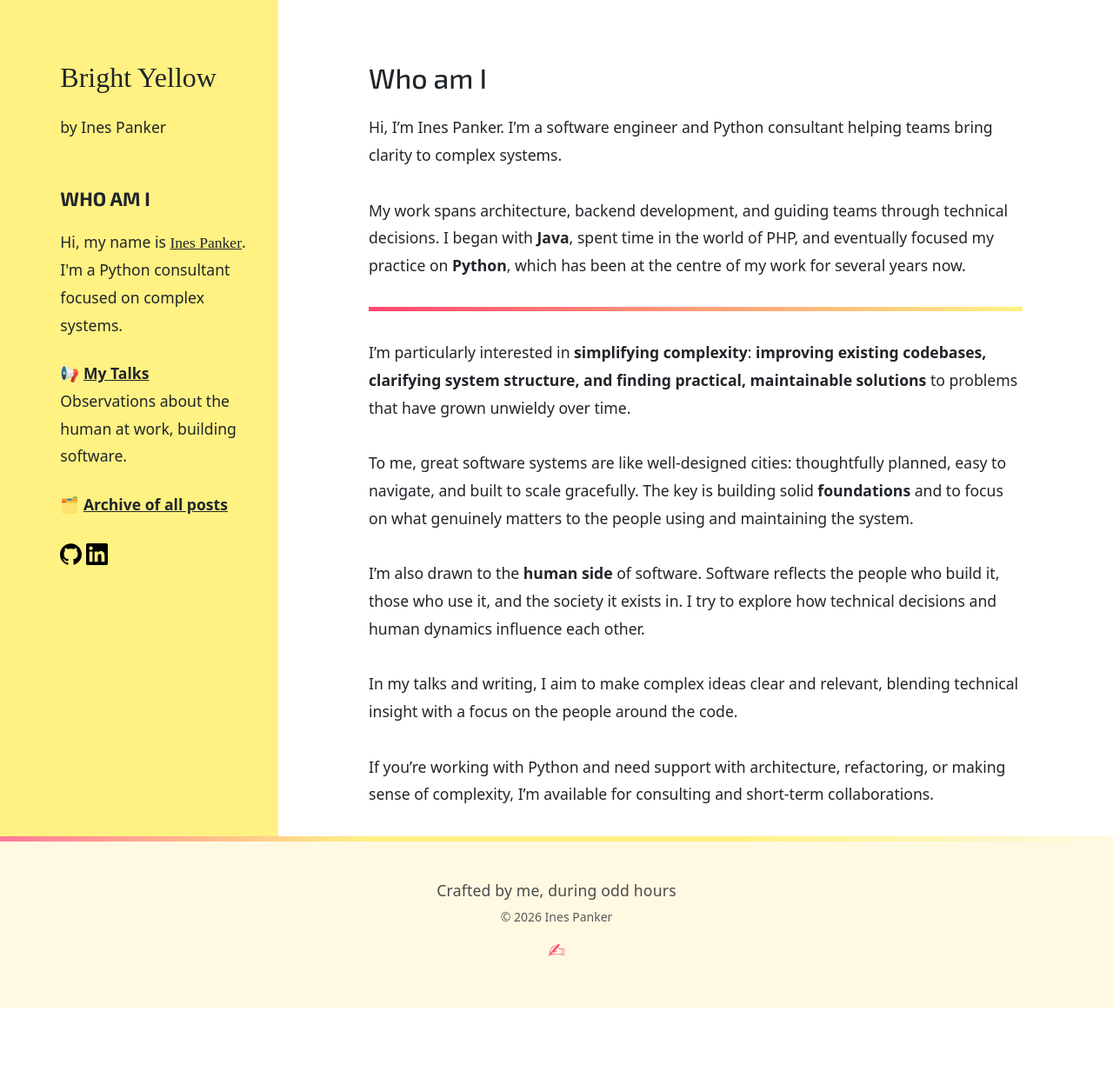
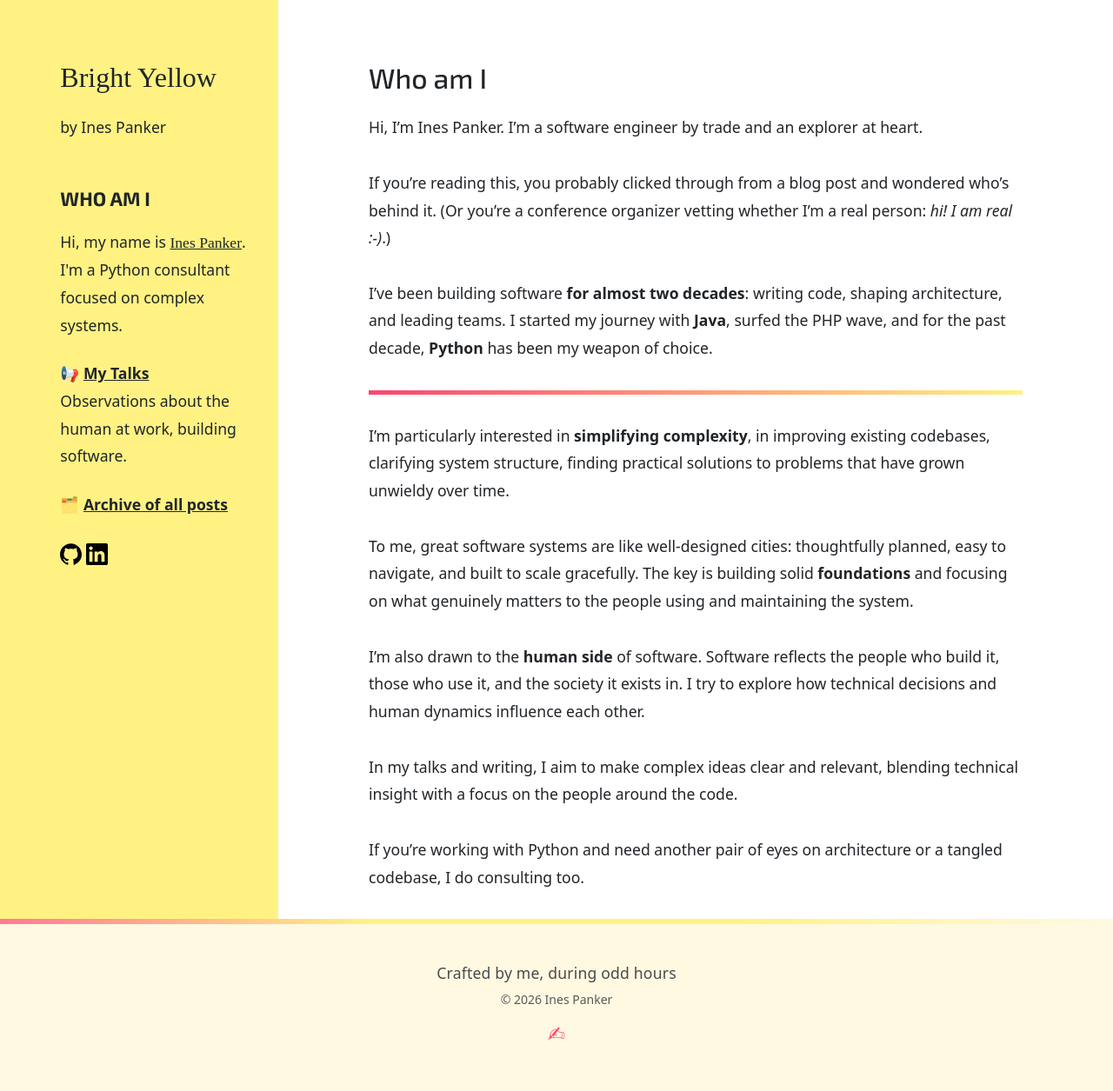
Before and after one commit to inesp/inesp.github.io, a Jekyll site: the page built from about.md, in a window 1280 px wide. Shown: the whole page at 87% size. Built offline with Jekyll 4.4.1, drawn with Linux system fonts in a browser that asks for light colours; nearby versions of some CDN libraries; some web fonts are replaced; a style sheet for code colours, icons or effects is not loaded; before the commit the page ends 1159 px from its top, so only the background shows below that.

Commit message:
Re-do bio again
...why? - for no reason...

```diff
--- a/about.md
+++ b/about.md
@@ -5,18 +5,20 @@ permalink: /about/
 css: about
 ---
 
-Hi, I’m Ines Panker. I'm a software engineer and Python consultant helping teams bring clarity to complex systems.
+Hi, I'm Ines Panker. I'm a software engineer by trade and an explorer at heart.
 
-My work spans architecture, backend development, and guiding teams through technical decisions. I began with **Java**, spent time in the world of PHP, and eventually focused my practice on **Python**, which has been at the centre of my work for several years now.
+If you're reading this, you probably clicked through from a blog post and wondered who's behind it. (Or you're a conference organizer vetting whether I'm a real person: _hi! I am real :-)_.)
+
+I've been building software **for almost two decades**: writing code, shaping architecture, and leading teams. I started my journey with **Java**, surfed the PHP wave, and for the past decade, **Python** has been my weapon of choice.
 
 <div class="colorful"></div>
 
-I’m particularly interested in **simplifying complexity**: **improving existing codebases, clarifying system structure, and finding practical, maintainable solutions** to problems that have grown unwieldy over time.
+I'm particularly interested in **simplifying complexity**, in improving existing codebases, clarifying system structure, finding practical solutions to problems that have grown unwieldy over time.
 
-To me, great software systems are like well-designed cities: thoughtfully planned, easy to navigate, and built to scale gracefully. The key is building solid **foundations** and to focus on what genuinely matters to the people using and maintaining the system.
+To me, great software systems are like well-designed cities: thoughtfully planned, easy to navigate, and built to scale gracefully. The key is building solid **foundations** and focusing on what genuinely matters to the people using and maintaining the system.
 
 I’m also drawn to the **human side** of software. Software reflects the people who build it, those who use it, and the society it exists in. I try to explore how technical decisions and human dynamics influence each other.
 
 In my talks and writing, I aim to make complex ideas clear and relevant, blending technical insight with a focus on the people around the code.
 
-If you’re working with Python and need support with architecture, refactoring, or making sense of complexity, I’m available for consulting and short-term collaborations.
+If you're working with Python and need another pair of eyes on architecture or a tangled codebase, I do consulting too.
```
